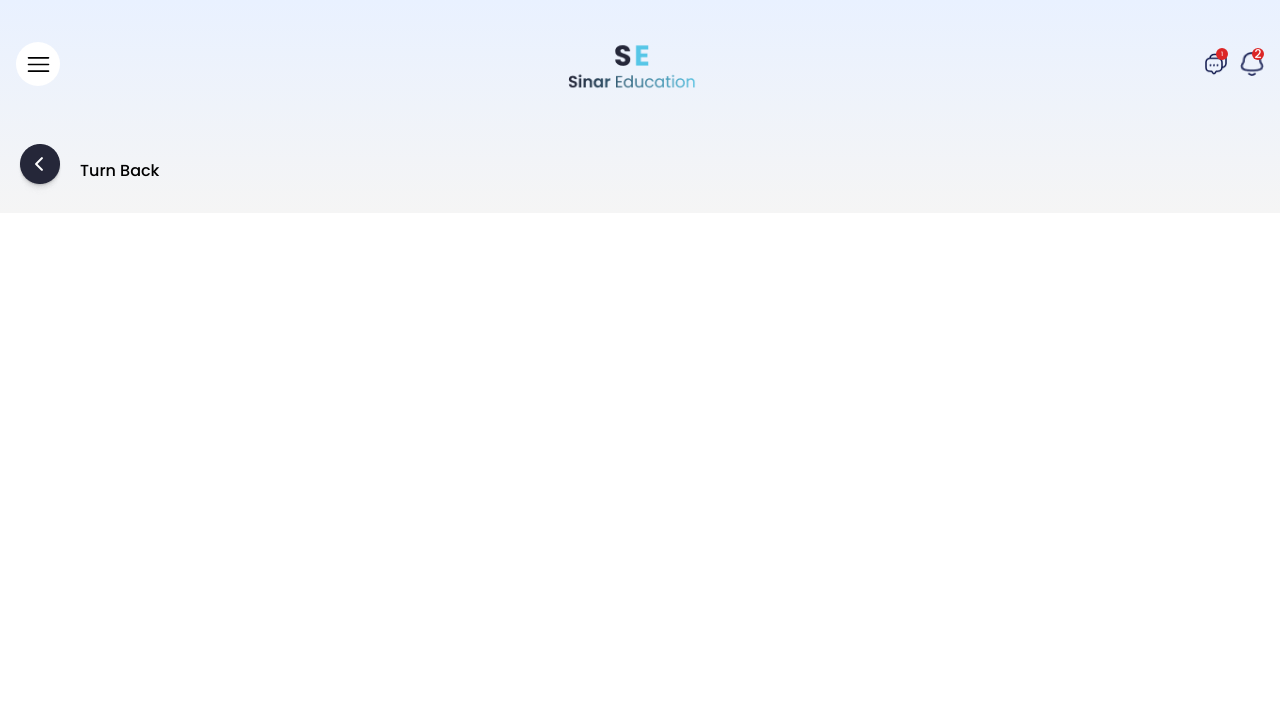
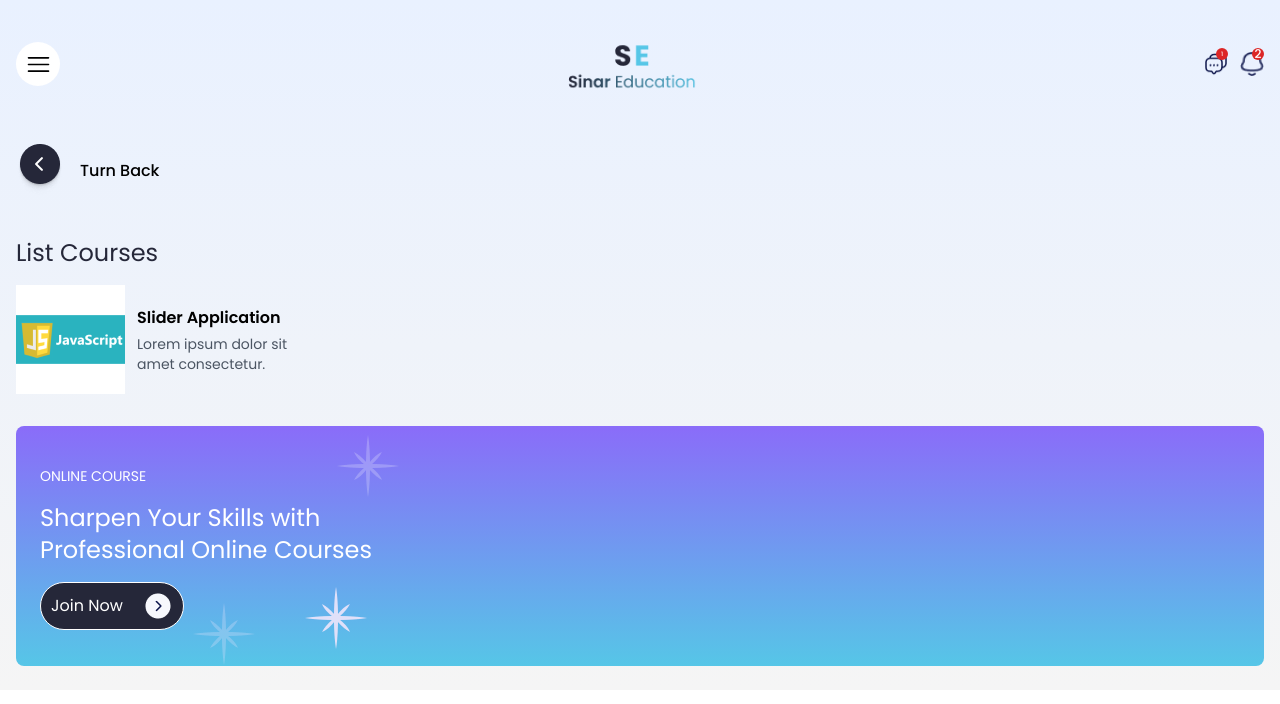
Before and after one commit to Deyjuwon/Sinar, a React (Vite) app: page /PaymentPanel in a window 1280 px wide. Shown: the top 704 px of the page. Built offline with nearby package versions, Linux system fonts and the light colour scheme.

Commit message:
styling account page

```diff
--- a/src/Components/CoursesPayment.jsx
+++ b/src/Components/CoursesPayment.jsx
@@ -1,15 +1,20 @@
 import React from 'react'
 import NotificationHeader from './NotificationHeader'
 import backIcon from '../assets/Frame 45.png'
+import ListCourses from './ListCourses'
 
 const CoursesPayment = () => {
   return (
     <div>
         <NotificationHeader />
-        <div className='flex gap-4 items-center p-4'>
+        <div className='flex gap-4 items-center p-4 '>
             <img src={backIcon} alt="" className='' />
             <p className='text-base font-medium'>Turn Back</p>
+
         </div>
+        <div>
+              <ListCourses />
+            </div>
     </div>
   )
 }
--- a/src/Pages/PaymentPanelPage.jsx
+++ b/src/Pages/PaymentPanelPage.jsx
@@ -1,10 +1,12 @@
 import React from 'react'
 import CoursesPayment from '../Components/CoursesPayment'
+import ListCourses from '../Components/ListCourses'
 
 const PaymentPanelPage = () => {
   return (
     <div>
         <CoursesPayment />
+
     </div>
   )
 }
```
